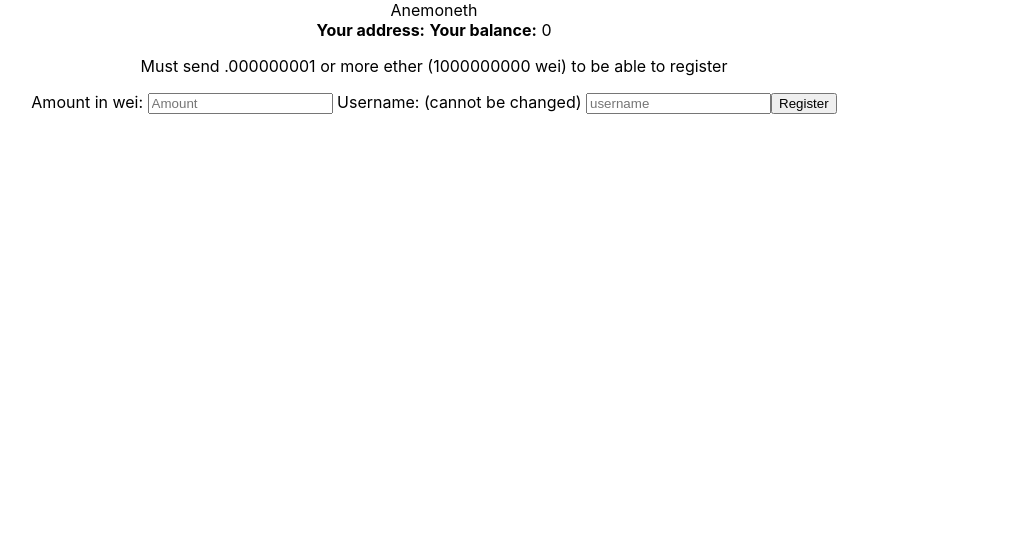
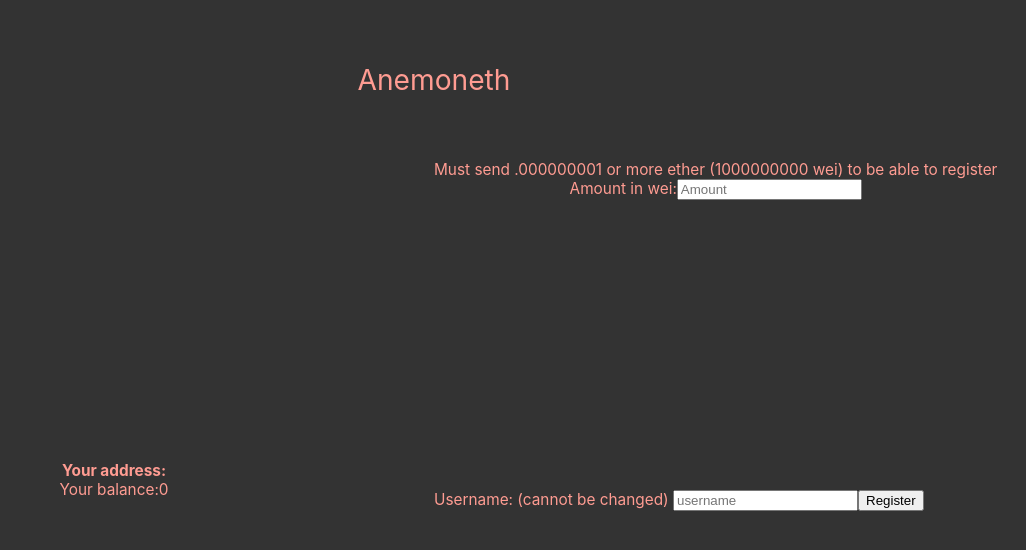
Before and after one commit to marinojoey/Anemoneth-contract, a React (Create React App) app in the folder react-frontend/: page / in a window 1280 px wide. Shown: the top 550 px of the page, without its empty margins (206-1232 px from the left). Built offline with nearby package versions, Linux system fonts and the light colour scheme.

Commit message:
started css

```diff
--- a/react-frontend/package.json
+++ b/react-frontend/package.json
@@ -36,5 +36,8 @@
       "last 1 firefox version",
       "last 1 safari version"
     ]
+  },
+  "devDependencies": {
+    "normalize.css": "^8.0.1"
   }
 }
--- a/react-frontend/src/App.jsx
+++ b/react-frontend/src/App.jsx
@@ -1,7 +1,6 @@
 import './App.scss';
 import React from 'react';
 import Login from './components/LoginPage/Login';
-// import { ethers } from 'ethers';
 
 function App() {
 
--- a/react-frontend/src/components/LoginPage/Login.jsx
+++ b/react-frontend/src/components/LoginPage/Login.jsx
@@ -54,19 +54,23 @@ async function callRegister() {
       <div className='title'>
         Anemoneth
       </div>
-      <div className='userinfo'>
-          <b>Your address:</b> {address}
-          <b>Your balance:</b> {balance}
-      </div>
-      <div className='registercall'>
-        <p>Must send .000000001 or more ether (1000000000 wei) to be able to register </p>
-        <label htmlFor='msgValue'>Amount in wei:   </label>
-        <input type="number" className='msgValue' placeholder='Amount'></input>
-        <label htmlFor='usrnm'> Username: (cannot be changed) </label>
-        <input type="text" className='usrnm' placeholder='username'></input>
-        <button className='registerBtn' onClick={callRegister}>
-          Register
-        </button>
+      <div className='pieces'>
+        <div className='userinfo'>
+            <div className='addr'> <b>Your address:</b> {address}</div>
+            <div className='blnc'>Your balance:{balance}</div>
+        </div>
+        <div className='registercall'>
+          <div className='msgvalwrapper'>
+            <div className='instructions'>Must send .000000001 or more ether (1000000000 wei) to be able to register </div>
+            <label htmlFor='msgValue' className='msgvaluelbl'>Amount in wei:</label>
+            <input type="number" className='msgValue' placeholder='Amount'></input>
+          </div>
+          <div className='usrnmwrapper'>
+            <label htmlFor='usrnm' className='usrnmlbl'> Username: (cannot be changed) </label>
+            <input type="text" className='usrnm' placeholder='username'></input>
+            <button className='registerbtn' onClick={callRegister}>Register</button>
+          </div>
+        </div>
       </div>
     </div>
   )
--- a/react-frontend/src/components/LoginPage/login.scss
+++ b/react-frontend/src/components/LoginPage/login.scss
@@ -1,3 +1,112 @@
-.App {
-    text-align: center;
+@import "../../global.scss";
+
+.loginpage {
+    background-color: $ethgray;
+    display: flex;
+    height: 100vh;
+    width: 100vw;
+    box-sizing: border-box;
+    flex-wrap: wrap;
+    color: $ethpeach;
+
+    .title {
+        display: flex;
+        height: 20%;
+        width: 100%;
+        flex-wrap: wrap;
+        box-sizing: border-box;
+        font-size: 2.2vw;
+        align-items: center;
+        justify-content: center;
+    }
+    .pieces {
+        display: flex;
+        height: 80vh;
+        width: 100%;
+        flex-wrap: wrap;
+        box-sizing: border-box;
+        font-size: 1.2vw;
+
+
+        .userinfo {
+            display: flex;
+            height: 100%;
+            width: 50%;
+            flex-wrap: wrap;
+            box-sizing: border-box;
+
+            .addr {
+                display: flex;
+                height: 50%;
+                width: 100%;
+                align-items: flex-end;
+                justify-content: center;
+                box-sizing: border-box;
+
+            }
+            .blnc {
+                display: flex;
+                height: 50%;
+                width: 100%;
+                align-items: flex-start;
+                justify-content: center;
+                box-sizing: border-box;
+            }
+        }
+
+        .registercall {
+            display: flex;
+            height: 100%;
+            width: 50%;
+            flex-wrap: wrap;
+
+            .msgvaluewrapper {
+                display: flex;
+                height: 50%;
+                width: 100%;
+
+                .instructions {
+                    display: flex;
+                    height: 100%;
+                    width: 100%;
+                }
+
+                .msgvaluelbl {
+                    display: flex;
+                    height: 100%;
+                    width: 100%;
+                }
+                .msgValue {
+                    display: flex;
+                    height: 50%;
+                    width: 100%;
+                }
+            }
+
+            .usernamwrapper {
+                display: flex;
+                height: 50%;
+                width: 100%;
+                flex-wrap: wrap;
+                align-items: center;
+                justify-content: center;
+
+                .usrnmlbl {
+                    display: flex;
+                    height: 100%;
+                    width: 100%;
+                }
+                .usrnm {
+                    display: flex;
+                    height: 100%;
+                    width: 100%;
+                }
+                .registerbtn {
+                    display: flex;
+                    height: 5%;
+                    width: 20%;
+                }
+            }
+        }
+    }
 }
```
Also changed, not shown: 2 other files (tests, documents, lock files or other folders).
